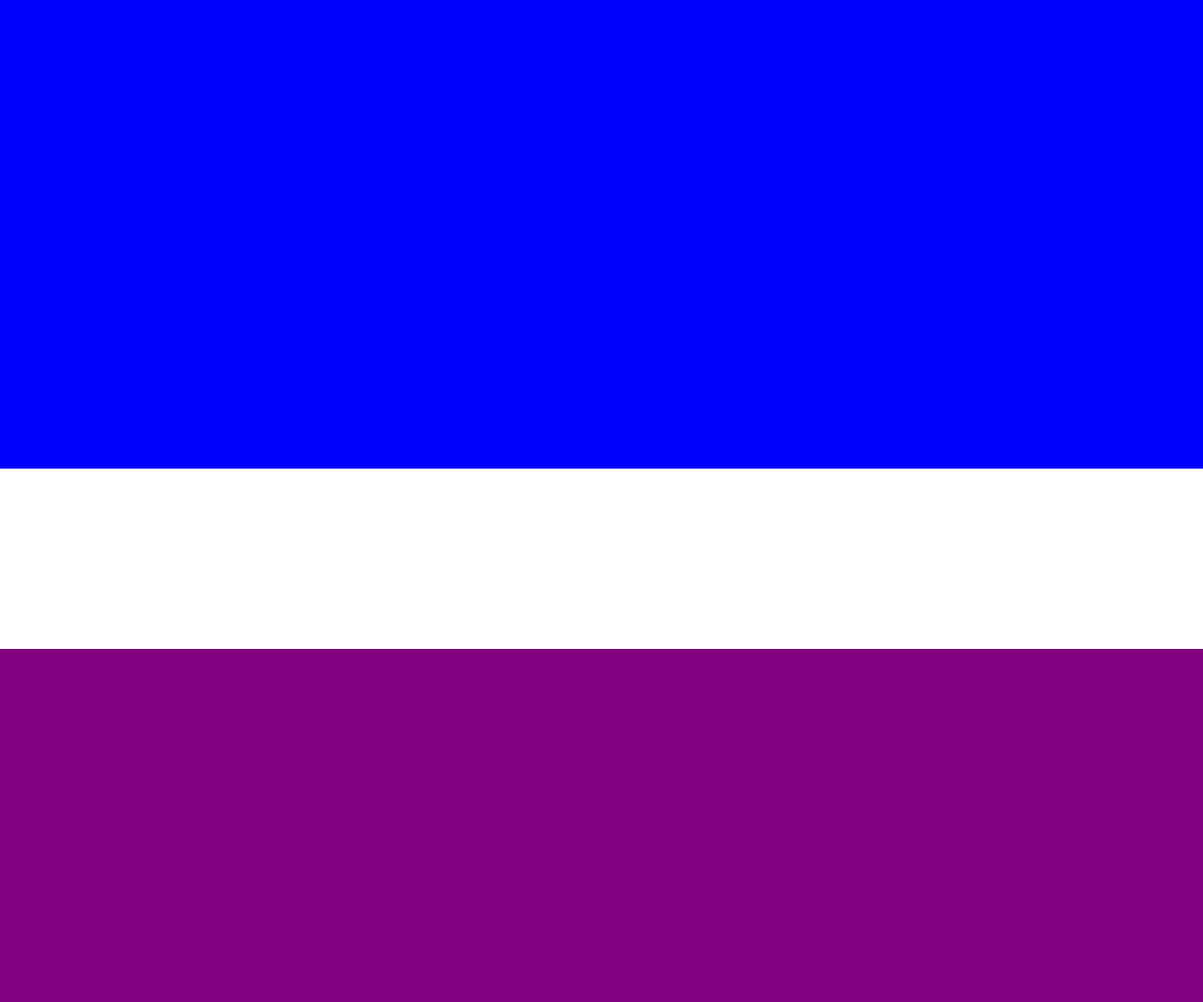
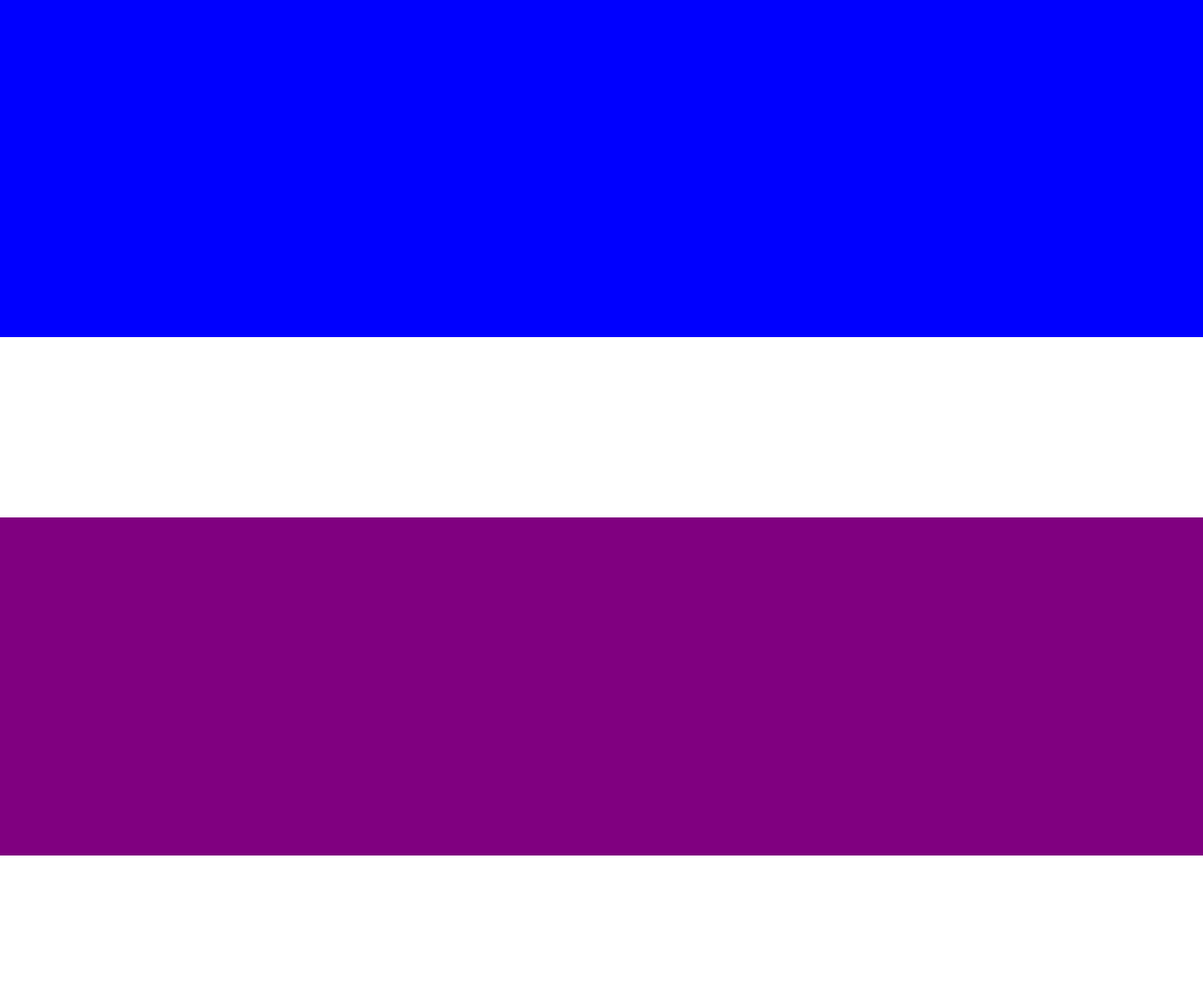
Before and after one commit to sqoshi/sqoshi.github.io, a PHP site: page /gallery.html in a window 1280 px wide. Shown: the part 797-1864 px from the top of the page at 94% size. Run offline with PHP 8.4, Linux system fonts and the light colour scheme.

Commit message:
idz stad

```diff
--- a/css/gallerystyle.css
+++ b/css/gallerystyle.css
@@ -38,13 +38,13 @@ body {
 .second {
   background-color: blue;
   margin-top: 15%;
-  height: 500px;
+  height: 20%;
 }
 
 .third {
   background-color: purple;
   margin-top: 15%;
-  height: 500px;
+  height: 20%;
 }
 
 .menu {
```
